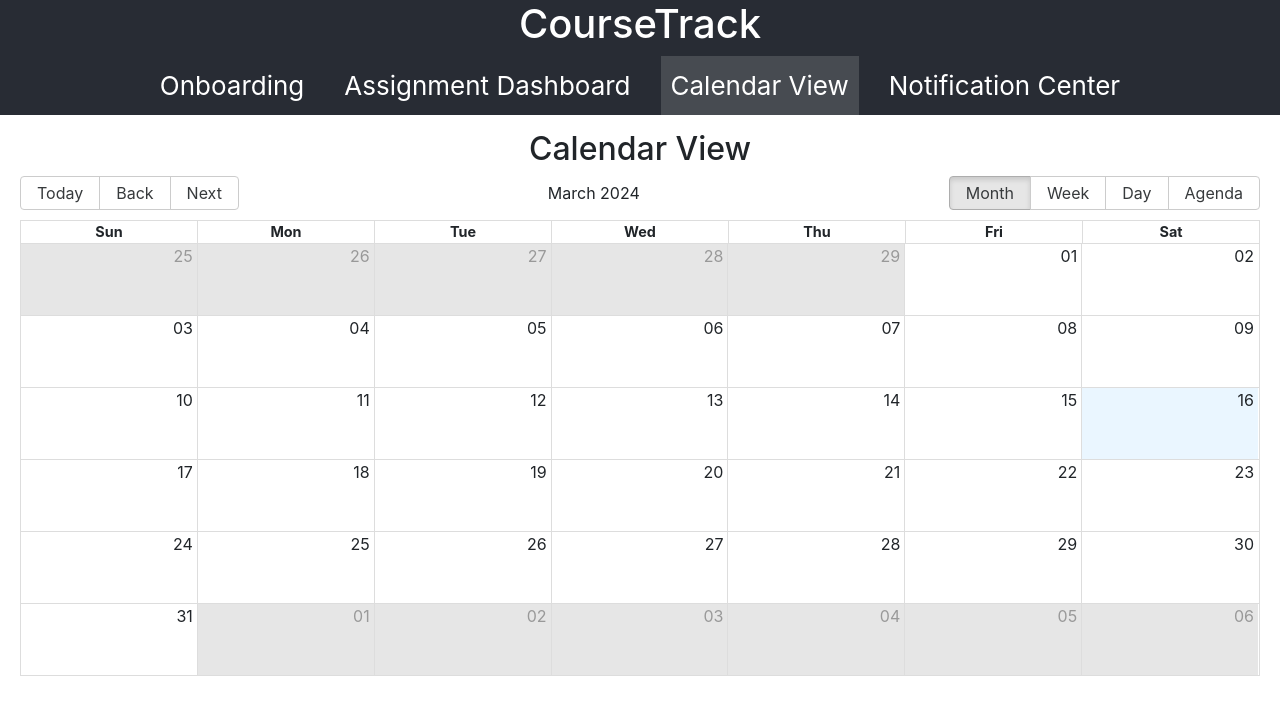
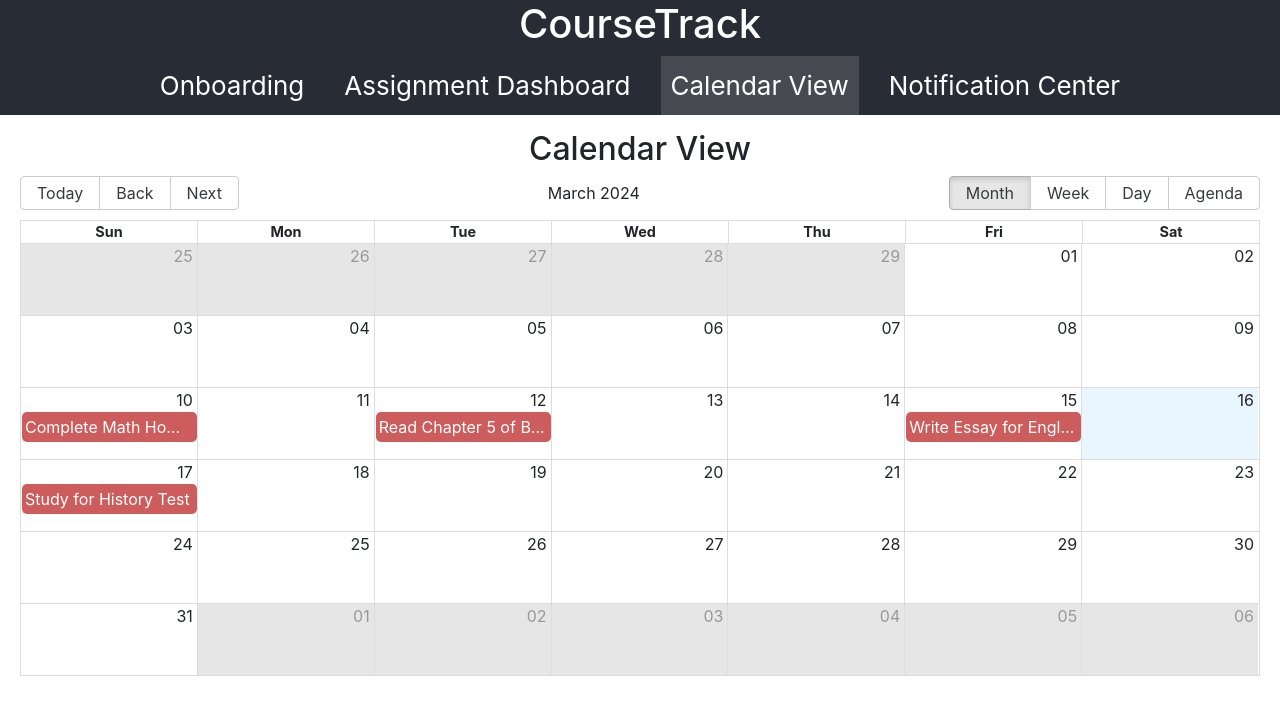
Before and after one commit to imcuky/course-track, a React (Create React App) app in the folder course-track/: page /calendar in a window 1280 px wide. Shown: the top 714 px of the page. Built offline with nearby package versions, Linux system fonts and the light colour scheme.

Commit message:
add upcoming assignments in a calendar format

```diff
--- a/course-track/src/App.css
+++ b/course-track/src/App.css
@@ -2,6 +2,11 @@
 .app {
   text-align: center;
 }
+
+.non-clickable-event {
+  pointer-events: none;
+}
+
 
 .app-header {
   background-color: #282c34;
--- a/course-track/src/CalendarView.js
+++ b/course-track/src/CalendarView.js
@@ -1,4 +1,4 @@
-import React, { useState, useContext } from 'react';
+import React, { useState, useContext, useEffect  } from 'react';
 import { Calendar, momentLocalizer } from 'react-big-calendar';
 import moment from 'moment';
 import Popup from 'reactjs-popup'; // Import Popup from reactjs-popup
@@ -14,7 +14,22 @@ const CalendarView = () => {
   const [selectedEvent, setSelectedEvent] = useState(null);
   const [popupOpen, setPopupOpen] = useState(false); // State to manage popup open/close
 
-  let { assignments, setAssignments } = useAssignmentsContext(); //assignments
+
+  const { assignments } = useAssignmentsContext();
+  const [assignmentEvents, setAssEvents] = useState([]);
+
+  useEffect(() => {
+    const assignmentEvents = assignments.map(assignment => ({
+      start: moment(assignment.dueDate).toDate(),
+      end: moment(assignment.dueDate).toDate(),
+      title: assignment.title,
+      backgroundColor: 'red', // Customize background color for assignment due dates
+      allDay: true, // Set events as all-day
+      clickable: false, // Make events non-clickable
+    }));
+    const allEvents = [...events, ...assignmentEvents];
+    setAssEvents(assignmentEvents);
+  }, [assignments]);
 
   const handleSelectSlot = ({ start, end }) => {
     setSelectedSlot({ start, end });
@@ -65,25 +80,40 @@ const CalendarView = () => {
     setPopupOpen(false); // Close the popup after deleting the event
   };
 
-  // Function to customize event display in the calendar
   const eventPropGetter = event => {
+    // Check if the event has a property 'allDay' to determine if it's an assignment
+    if (event.allDay) {
       return {
         style: {
-        backgroundColor: event.color,
-        borderColor: event.color,
+          backgroundColor: '#CD5C5C', // Customize background color for assignments
+          borderColor: '#CD5C5C', // Customize border color for assignments
           borderRadius: '5px',
           padding: '3px',
         },
-      title: `${event.title}: ${moment(event.startTime)} - ${moment(event.endtTime)}`,
+        title: `${event.title} (Assignment)`,
+        className: 'non-clickable-event', // Add a CSS class for assignment events
       };
+    } else {
+      return {
+        style: {
+          backgroundColor: event.color || '#1E90FF', // Default background color for events
+          borderColor: event.color || '#1E90FF', // Default border color for events
+          borderRadius: '5px',
+          padding: '3px',
+        },
+        title: `${event.title}: ${moment(event.startTime).format('h:mm A')} - ${moment(event.endTime).format('h:mm A')}`,
       };
+    }
+  };
+
+
 
   return (
     <div>
       <h2>Calendar View</h2>
       <Calendar
         localizer={localizer}
-        events={events}
+        events={[...events, ...assignmentEvents]}
         startAccessor="start"
         endAccessor="end"
         selectable
```
Lines whose indentation alone changed are shown as unchanged.
